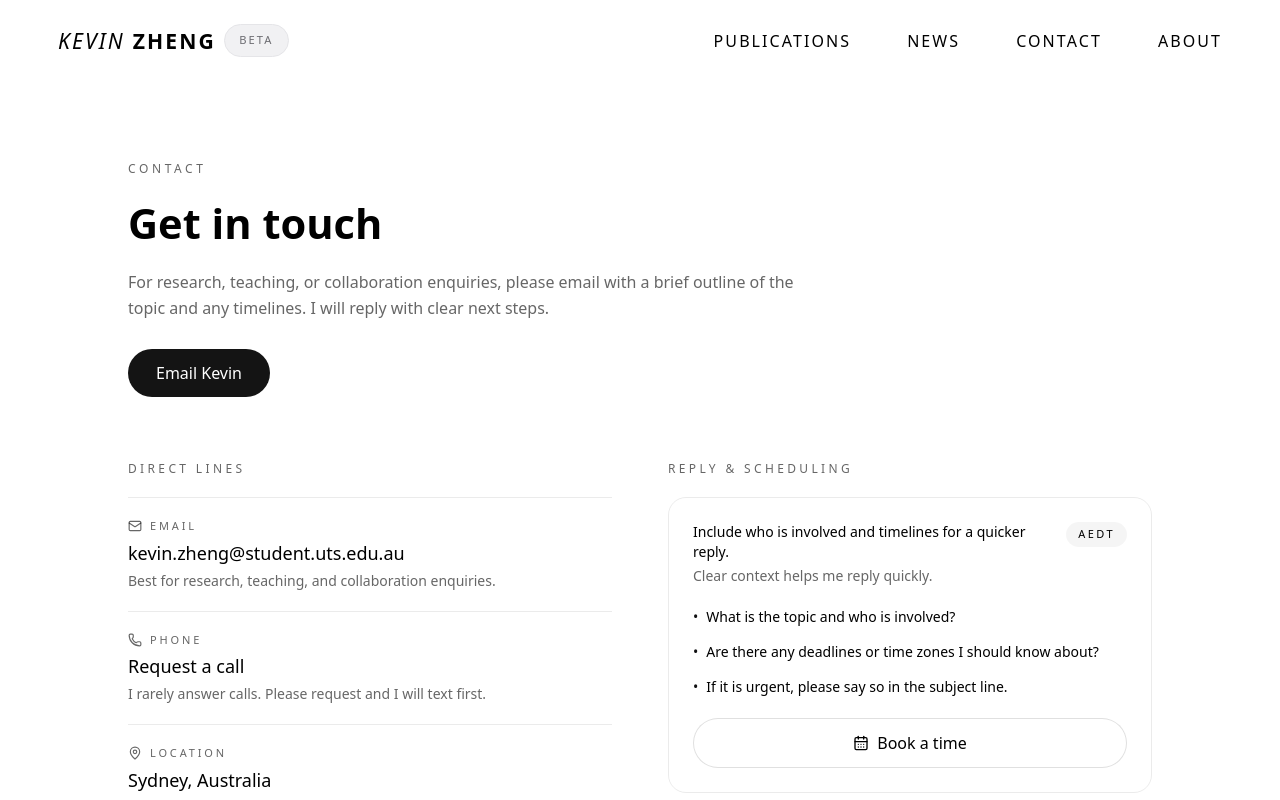
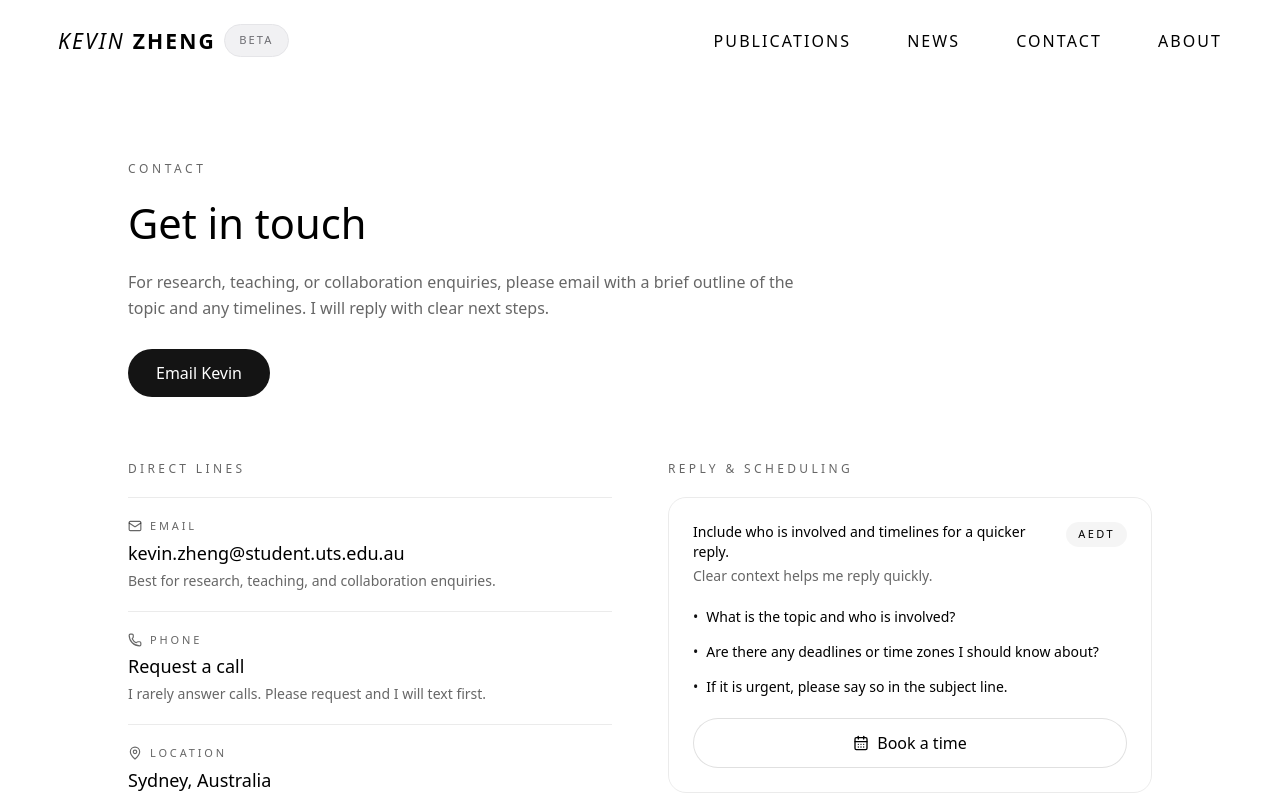
Before and after one commit to kyxzhe/kyxzhe.github.io, a Next.js app: page /contact in a window 1280 px wide. Shown: the top 800 px of the page. Built offline with nearby package versions, Linux system fonts and the light colour scheme.

Commit message:
style: make contact heading medium

```diff
--- a/src/app/contact/page.tsx
+++ b/src/app/contact/page.tsx
@@ -92,7 +92,7 @@ export default function ContactPage() {
       <main className="flex-1 mx-auto w-full max-w-5xl px-2 md:px-4 lg:px-0 py-10 flex flex-col gap-16">
         <section className="mt-2 space-y-5">
           <p className="text-xs uppercase tracking-[0.3em] text-[rgba(0,0,0,0.6)] dark:text-black">Contact</p>
-          <h1 className="text-[2.4rem] md:text-[2.6rem] font-semibold leading-tight text-foreground">
+          <h1 className="text-[2.4rem] md:text-[2.6rem] font-medium leading-tight text-foreground">
             Get in touch
           </h1>
           <p className="text-[15px] md:text-base text-[rgba(0,0,0,0.6)] dark:text-black max-w-2xl leading-relaxed">
```
